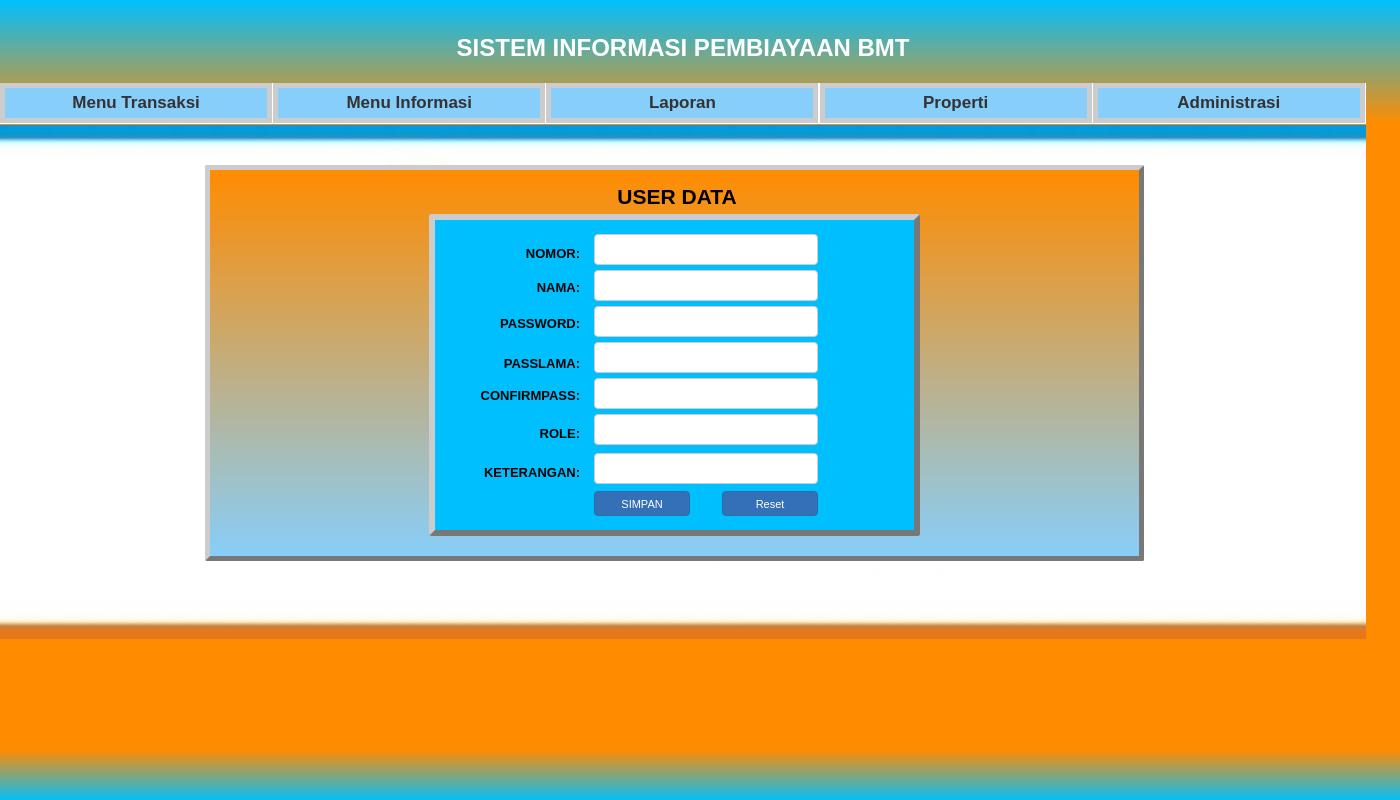
After one commit to andrakusumo28/WEB_BMT, a PHP site: page /DataUser.php in a window 1400 px wide. The commit adds this page. Run offline with PHP 8.4, Linux system fonts and the light colour scheme.

Commit message:
push datauser.php

```diff
--- a/MenuUtama.php
+++ b/MenuUtama.php
@@ -81,7 +81,7 @@
                                 <a href="#" target="_self">Data Iuran</a>
                             </li>
                             <li>
-                                <a href="#" target="_self">Data User</a>
+                                <a href="pages/DataUser.php"_self">Data User</a>
                             </li>
                             <li class="lastitem">
                                 <a href="#" target="_self">Log_Out</a>
--- /dev/null
+++ b/Pages/DataUser.php
@@ -0,0 +1,107 @@
+<!doctype html>
+<html>
+    <head>
+        <meta http-equiv="X-UA-Compatible" content="IE=EmulateIE8">
+        <meta charset="iso-8859-1">
+        <title>SISFO_PBMT</title>
+
+        <link href="css/HeaderFooter.css" rel="stylesheet">
+        <link href="css/DataUser.css" rel="stylesheet">
+        <link href="css/MenuUtama.css" rel="stylesheet"
+        <!-- Insert Google Analytics code here -->
+    </head>
+    <body>
+        <div id="FooterLayer" style="position:absolute;text-align:center;left:0px;bottom:0px;width:100%;height:50px;z-index:34;" title="Footer">
+            <div id="FooterLayer_Container" style="width:1366px;position:relative;margin-left:auto;margin-right:auto;text-align:left;">
+            </div>
+        </div>
+        <div id="HeaderLayer" style="position:absolute;text-align:left;left:0px;top:0px;width:100%;height:123px;z-index:35;" title="Header">
+            <label for="" id="Label1" onclick="window.location.href = './MenuUtama.php';
+        return false;" style="position:absolute;left:0px;top:13px;width:1358px;height:62px;line-height:62px;z-index:0;">SISTEM INFORMASI PEMBIAYAAN BMT</label>
+        </div>
+        <div id="container">
+            <div id="wb_Image1" style="position:absolute;left:0px;top:125px;width:1366px;height:476px;z-index:36;">
+                <img src="images/pbmt04.jpg" id="Image1" alt=""></div>
+            <div id="wb_Form1" style="position:absolute;left:205px;top:165px;width:929px;height:386px;z-index:37;">
+                <form name="Form1" method="post" action="" enctype="text/plain" id="Form1">
+                    <div id="wb_Form2" style="position:absolute;left:219px;top:44px;width:479px;height:310px;z-index:17;">
+                        <form name="DAFTARUSER" method="post" action="" id="Form2">
+                            <label for="Editbox1" id="Label3" style="position:absolute;left:68px;top:21px;width:73px;height:18px;line-height:18px;z-index:1;">NOMOR:</label>
+                            <input type="text" id="Editbox1" style="position:absolute;left:159px;top:14px;width:214px;height:21px;line-height:21px;z-index:2;" name="NOMOR" value="" maxlength="10">
+                            <label for="Editbox2" id="Label4" style="position:absolute;left:68px;top:55px;width:73px;height:18px;line-height:18px;z-index:3;">NAMA:</label>
+                            <input type="text" id="Editbox2" style="position:absolute;left:159px;top:50px;width:214px;height:21px;line-height:21px;z-index:4;" name="NAMA" value="">
+                            <label for="Editbox3" id="Label5" style="position:absolute;left:55px;top:91px;width:86px;height:18px;line-height:18px;z-index:5;">PASSWORD:</label>
+                            <input type="password" id="Editbox3" style="position:absolute;left:159px;top:86px;width:214px;height:21px;line-height:21px;z-index:6;" name="PASSWORD" value="" maxlength="10">
+                            <label for="Editbox4" id="Label6" style="position:absolute;left:55px;top:131px;width:86px;height:18px;line-height:18px;z-index:7;">PASSLAMA:</label>
+                            <input type="password" id="Editbox4" style="position:absolute;left:159px;top:122px;width:214px;height:21px;line-height:21px;z-index:8;" name="PASSLAMA" value="" maxlength="10">
+                            <label for="Editbox5" id="Label7" style="position:absolute;left:34px;top:163px;width:107px;height:18px;line-height:18px;z-index:9;">CONFIRMPASS:</label>
+                            <input type="password" id="Editbox5" style="position:absolute;left:159px;top:158px;width:214px;height:21px;line-height:21px;z-index:10;" name="code" value="">
+                            <label for="Editbox6" id="Label8" style="position:absolute;left:68px;top:201px;width:73px;height:18px;line-height:18px;z-index:11;">ROLE:</label>
+                            <input type="text" id="Editbox6" style="position:absolute;left:159px;top:194px;width:214px;height:21px;line-height:21px;z-index:12;" name="KEWENANGAN" value="">
+                            <label for="Editbox7" id="Label9" style="position:absolute;left:34px;top:240px;width:107px;height:18px;line-height:18px;z-index:13;">KETERANGAN:</label>
+                            <input type="text" id="Editbox7" style="position:absolute;left:159px;top:233px;width:214px;height:21px;line-height:21px;z-index:14;" name="KETERANGAN" value="">
+                            <input type="submit" id="Button1" name="btnsimpan" value="SIMPAN" style="position:absolute;left:159px;top:271px;width:96px;height:25px;z-index:15;">
+                            <input type="reset" id="Button2" name="" value="Reset" style="position:absolute;left:287px;top:271px;width:96px;height:25px;z-index:16;">
+                        </form>
+                    </div>
+                </form>
+            </div>
+            <label for="" id="Label2" style="position:absolute;left:210px;top:180px;width:926px;height:26px;line-height:26px;z-index:38;">USER DATA</label>
+            <div id="wb_CssMenu1" style="position:absolute;left:0px;top:83px;width:1366px;height:41px;text-align:center;z-index:39;">
+                <ul>
+                    <li class="firstmain"><a class="withsubmenu" href="#" target="_self">Menu&nbsp;Transaksi</a>
+
+                        <ul>
+                            <li class="firstitem"><a href="DaftarBmt.php">Daftar BMT</a>
+                            </li>
+                            <li><a href="DaftarAnggota.php">Daftar Anggota</a>
+                            </li>
+                            <li><a href="DaftarPeserta.php">Daftar Peserta</a>
+                            </li>
+                            <li class="lastitem"><a href="BayarIuran.php">Bayar Iuran</a>
+                            </li>
+                        </ul>
+                    </li>
+                    <li><a class="withsubmenu" href="#" target="_self">Menu&nbsp;Informasi</a>
+
+                        <ul>
+                            <li class="firstitem">
+                                <a href="InfoPeserta.php">Info Peserta</a>
+                            </li>
+                            <li class="lastitem">
+                                <a href="InfoTagihan.php">Info Tagihan</a>
+                            </li>
+                        </ul>
+                    </li>
+                    <li><a href="#" target="_self">Laporan</a>
+                    </li>
+                    <li><a class="withsubmenu" href="#" target="_self">Properti</a>
+
+                        <ul>
+                            <li class="firstitem">
+                                <a href="#" target="_self">Data BMT</a>
+                            </li>
+                            <li>
+                                <a href="#" target="_self">Data Rekening</a>
+                            </li>
+                            <li class="lastitem">
+                                <a href="#" target="_self">Data Anggota</a>
+                            </li>
+                        </ul>
+                    </li>
+                    <li><a class="withsubmenu" href="#" target="_self">Administrasi</a>
+
+                        <ul>
+                            <li class="firstitem"><a href="#" target="_self">Data Iuran</a>
+                            </li>
+                            <li><a href="DataUser.php">Data User</a>
+                            </li>
+                            <li class="lastitem"><a href="#" target="_self">Log_Out</a>
+                            </li>
+                        </ul>
+                    </li>
+                </ul>
+            </div>
+        </div>
+    </body>
+</html>
--- /dev/null
+++ b/Pages/css/DataUser.css
@@ -0,0 +1,542 @@
+div#container
+{
+   width: 1366px;
+   position: relative;
+   margin: 0 auto 0 auto;
+   text-align: left;
+}
+body
+{
+   background-color: #FF0000;
+   color: #000000;
+   font-family: Arial;
+   font-weight: normal;
+   font-size: 11px;
+   line-height: 1.1875;
+   margin: 0;
+   text-align: center;
+}
+#Image1
+{
+   border: 0px #000000 solid;
+   padding: 0px 0px 0px 0px;
+   left: 0;
+   top: 0;
+   width: 100%;
+   height: 100%;
+}
+#FooterLayer
+{
+   background-color: transparent;
+   background-image: url(images/DataUser_FooterLayer_bkgrnd.png);
+   background-repeat: repeat-x;
+   background-position: left top;
+}
+#HeaderLayer
+{
+   background-color: transparent;
+   background-image: url(images/DataUser_HeaderLayer_bkgrnd.png);
+   background-repeat: repeat-x;
+   background-position: left top;
+}
+#Label1
+{
+   border: 0px #CCCCCC solid;
+   -moz-border-radius: 4px;
+   -webkit-border-radius: 4px;
+   border-radius: 4px;
+   background-color: transparent;
+   background-image: none;
+   color :#000000;
+   font-family: Arial;
+   font-weight: bold;
+   font-size: 27px;
+   padding: 4px 4px 4px 4px;
+   text-align: center;
+   vertical-align: middle;
+}
+#wb_Form1
+{
+   background-color: #BCBCBC;
+   background-image: url(images/DataUser_Form1_bkgrnd.png);
+   background-repeat: repeat-x;
+   background-position: left top;
+   border: 5px #CCCCCC outset;
+   -moz-border-radius: 2px;
+   -webkit-border-radius: 2px;
+   border-radius: 2px;
+}
+#Label2
+{
+   border: 0px #CCCCCC solid;
+   -moz-border-radius: 4px;
+   -webkit-border-radius: 4px;
+   border-radius: 4px;
+   background-color: transparent;
+   background-image: none;
+   color :#000000;
+   font-family: Arial;
+   font-weight: bold;
+   font-size: 21px;
+   padding: 4px 4px 4px 4px;
+   text-align: center;
+   vertical-align: middle;
+}
+#wb_CssMenu1
+{
+   border: 0px #C0C0C0 solid;
+   background-color: #FFFFFF;
+   margin: 0px 0px 9px 0px;
+}
+#wb_CssMenu1 ul
+{
+   list-style-type: none;
+   margin: 0;
+   padding: 0;
+}
+#wb_CssMenu1 li
+{
+   float: left;
+   margin: 0;
+   padding: 0px 0px 0px 0px;
+   width: 20%;
+}
+#wb_CssMenu1 a
+{
+   display: block;
+   float: left;
+   color: #333333;
+   border: 5px #CCCCCC solid;
+   background-color: #87CEFA;
+   background-image: none;
+   font-family: Arial;
+   font-weight: bold;
+   font-size: 17px;
+   font-style: normal;
+   text-decoration: none;
+   width: 92.29%;
+   height: 30px;
+   padding: 0px 5px 0px 5px;
+   vertical-align: middle;
+   line-height: 30px;
+   text-align: center;
+}
+#wb_CssMenu1 li:hover a, #wb_CssMenu1 a:hover
+{
+   color: #FFFFFF;
+   background-color: #FF8C00;
+   background-image: none;
+   border: 5px #2E6DA4 solid;
+}
+#wb_CssMenu1 li.firstmain
+{
+   padding-left: 0px;
+}
+#wb_CssMenu1 li.lastmain
+{
+   padding-right: 0px;
+}
+#wb_CssMenu1 li:hover, #wb_CssMenu1 li a:hover
+{
+   position: relative;
+}
+#wb_CssMenu1 a.withsubmenu
+{
+   padding: 0 5px 0 5px;
+   width: 92.29%;
+   background-image: none;
+}
+#wb_CssMenu1 li:hover a.withsubmenu, #wb_CssMenu1 a.withsubmenu:hover
+{
+   background-image: none;
+}
+#wb_CssMenu1 ul ul
+{
+   position: absolute;
+   left: 0;
+   top: 0;
+   visibility: hidden;
+   width: 272px;
+   height: auto;
+   border: none;
+   background-color: #00BFFF;
+}
+#wb_CssMenu1 ul :hover ul
+{
+   left: 0px;
+   top: 40px;
+   padding-top: 0px;
+   visibility: visible;
+}
+#wb_CssMenu1 .firstmain:hover ul
+{
+   left: 0px;
+}
+#wb_CssMenu1 li li
+{
+   width: 272px;
+   padding: 0 0px 0px 0px;
+   border: 0px #C0C0C0 solid;
+   border-width: 0 0px;
+}
+#wb_CssMenu1 li li.firstitem
+{
+   border-top: 0px #C0C0C0 solid;
+}
+#wb_CssMenu1 li li.lastitem
+{
+   border-bottom: 0px #C0C0C0 solid;
+}
+#wb_CssMenu1 ul ul a, #wb_CssMenu1 ul :hover ul a
+{
+   float: none;
+   margin: 0;
+   width: 258px;
+   height: auto;
+   white-space: normal;
+   padding: 7px 6px 6px 6px;
+   background-color: #87CEFA;
+   background-image: none;
+   border: 1px #CCCCCC solid;
+   color: #333333;
+   font-family: Arial;
+   font-weight: bold;
+   font-size: 15px;
+   font-style: normal;
+   line-height: 15px;
+   text-align: center;
+   text-decoration: none;
+}
+#wb_CssMenu1 ul :hover ul .firstitem a
+{
+   margin-top: 0px;
+}
+#wb_CssMenu1 ul ul :hover a, #wb_CssMenu1 ul ul a:hover, #wb_CssMenu1 ul ul :hover ul :hover a, #wb_CssMenu1 ul ul :hover ul a:hover
+{
+   background-color: #FF8C00;
+   background-image: none;
+   border: 1px #2E6DA4 solid;
+   color: #FFFFFF;
+}
+#wb_CssMenu1 br
+{
+   clear: both;
+   font-size: 1px;
+   height: 0;
+   line-height: 0;
+}
+#wb_Form2
+{
+   background-color: #00BFFF;
+   background-image: none;
+   border: 6px #CCCCCC outset;
+   -moz-border-radius: 3px;
+   -webkit-border-radius: 3px;
+   border-radius: 3px;
+}
+#Label3
+{
+   border: 0px #CCCCCC solid;
+   -moz-border-radius: 4px;
+   -webkit-border-radius: 4px;
+   border-radius: 4px;
+   background-color: transparent;
+   background-image: none;
+   color :#000000;
+   font-family: Arial;
+   font-weight: bold;
+   font-size: 13px;
+   padding: 4px 4px 4px 4px;
+   text-align: right;
+   vertical-align: middle;
+}
+#Editbox1
+{
+   border: 1px #CCCCCC solid;
+   -moz-border-radius: 4px;
+   -webkit-border-radius: 4px;
+   border-radius: 4px;
+   background-color: #FFFFFF;
+   background-image: none;
+   color :#000000;
+   font-family: Arial;
+   font-weight: bold;
+   font-size: 13px;
+   padding: 4px 4px 4px 4px;
+   text-align: left;
+   vertical-align: middle;
+}
+#Editbox1:focus
+{
+   border-color: #66AFE9;
+   -webkit-box-shadow: inset 0px 1px 1px rgba(0,0,0,0.075), 0px 0px 8px rgba(102,175,233,0.60);
+   -moz-box-shadow: inset 0px 1px 1px rgba(0,0,0,0.075), 0px 0px 8px rgba(102,175,233,0.60);
+   box-shadow: inset 0px 1px 1px rgba(0,0,0,0.075), 0px 0px 8px rgba(102,175,233,0.60);
+   outline: 0;
+}
+#Label4
+{
+   border: 0px #CCCCCC solid;
+   -moz-border-radius: 4px;
+   -webkit-border-radius: 4px;
+   border-radius: 4px;
+   background-color: transparent;
+   background-image: none;
+   color :#000000;
+   font-family: Arial;
+   font-weight: bold;
+   font-size: 13px;
+   padding: 4px 4px 4px 4px;
+   text-align: right;
+   vertical-align: middle;
+}
+#Editbox2
+{
+   border: 1px #CCCCCC solid;
+   -moz-border-radius: 4px;
+   -webkit-border-radius: 4px;
+   border-radius: 4px;
+   background-color: #FFFFFF;
+   background-image: none;
+   color :#000000;
+   font-family: Arial;
+   font-weight: bold;
+   font-size: 13px;
+   padding: 4px 4px 4px 4px;
+   text-align: left;
+   vertical-align: middle;
+}
+#Editbox2:focus
+{
+   border-color: #66AFE9;
+   -webkit-box-shadow: inset 0px 1px 1px rgba(0,0,0,0.075), 0px 0px 8px rgba(102,175,233,0.60);
+   -moz-box-shadow: inset 0px 1px 1px rgba(0,0,0,0.075), 0px 0px 8px rgba(102,175,233,0.60);
+   box-shadow: inset 0px 1px 1px rgba(0,0,0,0.075), 0px 0px 8px rgba(102,175,233,0.60);
+   outline: 0;
+}
+#Label5
+{
+   border: 0px #CCCCCC solid;
+   -moz-border-radius: 4px;
+   -webkit-border-radius: 4px;
+   border-radius: 4px;
+   background-color: transparent;
+   background-image: none;
+   color :#000000;
+   font-family: Arial;
+   font-weight: bold;
+   font-size: 13px;
+   padding: 4px 4px 4px 4px;
+   text-align: right;
+   vertical-align: middle;
+}
+#Editbox3
+{
+   border: 1px #CCCCCC solid;
+   -moz-border-radius: 4px;
+   -webkit-border-radius: 4px;
+   border-radius: 4px;
+   background-color: #FFFFFF;
+   background-image: none;
+   color :#000000;
+   font-family: Arial;
+   font-weight: bold;
+   font-size: 13px;
+   padding: 4px 4px 4px 4px;
+   text-align: left;
+   vertical-align: middle;
+}
+#Editbox3:focus
+{
+   border-color: #66AFE9;
+   -webkit-box-shadow: inset 0px 1px 1px rgba(0,0,0,0.075), 0px 0px 8px rgba(102,175,233,0.60);
+   -moz-box-shadow: inset 0px 1px 1px rgba(0,0,0,0.075), 0px 0px 8px rgba(102,175,233,0.60);
+   box-shadow: inset 0px 1px 1px rgba(0,0,0,0.075), 0px 0px 8px rgba(102,175,233,0.60);
+   outline: 0;
+}
+#Label6
+{
+   border: 0px #CCCCCC solid;
+   -moz-border-radius: 4px;
+   -webkit-border-radius: 4px;
+   border-radius: 4px;
+   background-color: transparent;
+   background-image: none;
+   color :#000000;
+   font-family: Arial;
+   font-weight: bold;
+   font-size: 13px;
+   padding: 4px 4px 4px 4px;
+   text-align: right;
+   vertical-align: middle;
+}
+#Editbox4
+{
+   border: 1px #CCCCCC solid;
+   -moz-border-radius: 4px;
+   -webkit-border-radius: 4px;
+   border-radius: 4px;
+   background-color: #FFFFFF;
+   background-image: none;
+   color :#000000;
+   font-family: Arial;
+   font-weight: bold;
+   font-size: 13px;
+   padding: 4px 4px 4px 4px;
+   text-align: left;
+   vertical-align: middle;
+}
+#Editbox4:focus
+{
+   border-color: #66AFE9;
+   -webkit-box-shadow: inset 0px 1px 1px rgba(0,0,0,0.075), 0px 0px 8px rgba(102,175,233,0.60);
+   -moz-box-shadow: inset 0px 1px 1px rgba(0,0,0,0.075), 0px 0px 8px rgba(102,175,233,0.60);
+   box-shadow: inset 0px 1px 1px rgba(0,0,0,0.075), 0px 0px 8px rgba(102,175,233,0.60);
+   outline: 0;
+}
+#Label7
+{
+   border: 0px #CCCCCC solid;
+   -moz-border-radius: 4px;
+   -webkit-border-radius: 4px;
+   border-radius: 4px;
+   background-color: transparent;
+   background-image: none;
+   color :#000000;
+   font-family: Arial;
+   font-weight: bold;
+   font-size: 13px;
+   padding: 4px 4px 4px 4px;
+   text-align: right;
+   vertical-align: middle;
+}
+#Editbox5
+{
+   border: 1px #CCCCCC solid;
+   -moz-border-radius: 4px;
+   -webkit-border-radius: 4px;
+   border-radius: 4px;
+   background-color: #FFFFFF;
+   background-image: none;
+   color :#000000;
+   font-family: Arial;
+   font-weight: bold;
+   font-size: 13px;
+   padding: 4px 4px 4px 4px;
+   text-align: left;
+   vertical-align: middle;
+}
+#Editbox5:focus
+{
+   border-color: #66AFE9;
+   -webkit-box-shadow: inset 0px 1px 1px rgba(0,0,0,0.075), 0px 0px 8px rgba(102,175,233,0.60);
+   -moz-box-shadow: inset 0px 1px 1px rgba(0,0,0,0.075), 0px 0px 8px rgba(102,175,233,0.60);
+   box-shadow: inset 0px 1px 1px rgba(0,0,0,0.075), 0px 0px 8px rgba(102,175,233,0.60);
+   outline: 0;
+}
+#Label8
+{
+   border: 0px #CCCCCC solid;
+   -moz-border-radius: 4px;
+   -webkit-border-radius: 4px;
+   border-radius: 4px;
+   background-color: transparent;
+   background-image: none;
+   color :#000000;
+   font-family: Arial;
+   font-weight: bold;
+   font-size: 13px;
+   padding: 4px 4px 4px 4px;
+   text-align: right;
+   vertical-align: middle;
+}
+#Editbox6
+{
+   border: 1px #CCCCCC solid;
+   -moz-border-radius: 4px;
+   -webkit-border-radius: 4px;
+   border-radius: 4px;
+   background-color: #FFFFFF;
+   background-image: none;
+   color :#000000;
+   font-family: Arial;
+   font-weight: bold;
+   font-size: 13px;
+   padding: 4px 4px 4px 4px;
+   text-align: left;
+   vertical-align: middle;
+}
+#Editbox6:focus
+{
+   border-color: #66AFE9;
+   -webkit-box-shadow: inset 0px 1px 1px rgba(0,0,0,0.075), 0px 0px 8px rgba(102,175,233,0.60);
+   -moz-box-shadow: inset 0px 1px 1px rgba(0,0,0,0.075), 0px 0px 8px rgba(102,175,233,0.60);
+   box-shadow: inset 0px 1px 1px rgba(0,0,0,0.075), 0px 0px 8px rgba(102,175,233,0.60);
+   outline: 0;
+}
+#Label9
+{
+   border: 0px #CCCCCC solid;
+   -moz-border-radius: 4px;
+   -webkit-border-radius: 4px;
+   border-radius: 4px;
+   background-color: transparent;
+   background-image: none;
+   color :#000000;
+   font-family: Arial;
+   font-weight: bold;
+   font-size: 13px;
+   padding: 4px 4px 4px 4px;
+   text-align: right;
+   vertical-align: middle;
+}
+#Editbox7
+{
+   border: 1px #CCCCCC solid;
+   -moz-border-radius: 4px;
+   -webkit-border-radius: 4px;
+   border-radius: 4px;
+   background-color: #FFFFFF;
+   background-image: none;
+   color :#000000;
+   font-family: Arial;
+   font-weight: bold;
+   font-size: 13px;
+   padding: 4px 4px 4px 4px;
+   text-align: left;
+   vertical-align: middle;
+}
+#Editbox7:focus
+{
+   border-color: #66AFE9;
+   -webkit-box-shadow: inset 0px 1px 1px rgba(0,0,0,0.075), 0px 0px 8px rgba(102,175,233,0.60);
+   -moz-box-shadow: inset 0px 1px 1px rgba(0,0,0,0.075), 0px 0px 8px rgba(102,175,233,0.60);
+   box-shadow: inset 0px 1px 1px rgba(0,0,0,0.075), 0px 0px 8px rgba(102,175,233,0.60);
+   outline: 0;
+}
+#Button1
+{
+   border: 1px #2E6DA4 solid;
+   -moz-border-radius: 4px;
+   -webkit-border-radius: 4px;
+   border-radius: 4px;
+   background-color: #3370B7;
+   background-image: none;
+   color: #FFFFFF;
+   font-family: Arial;
+   font-weight: normal;
+   font-size: 11px;
+}
+#Button2
+{
+   border: 1px #2E6DA4 solid;
+   -moz-border-radius: 4px;
+   -webkit-border-radius: 4px;
+   border-radius: 4px;
+   background-color: #3370B7;
+   background-image: none;
+   color: #FFFFFF;
+   font-family: Arial;
+   font-weight: normal;
+   font-size: 11px;
+}
```
Also changed, not shown: Pages/css/HeaderFooter.css (line endings or trailing spaces), Pages/images/DataUser_FooterLayer_bkgrnd.png (added), Pages/images/DataUser_Form1_bkgrnd.png (added), Pages/images/DataUser_HeaderLayer_bkgrnd.png (added).
